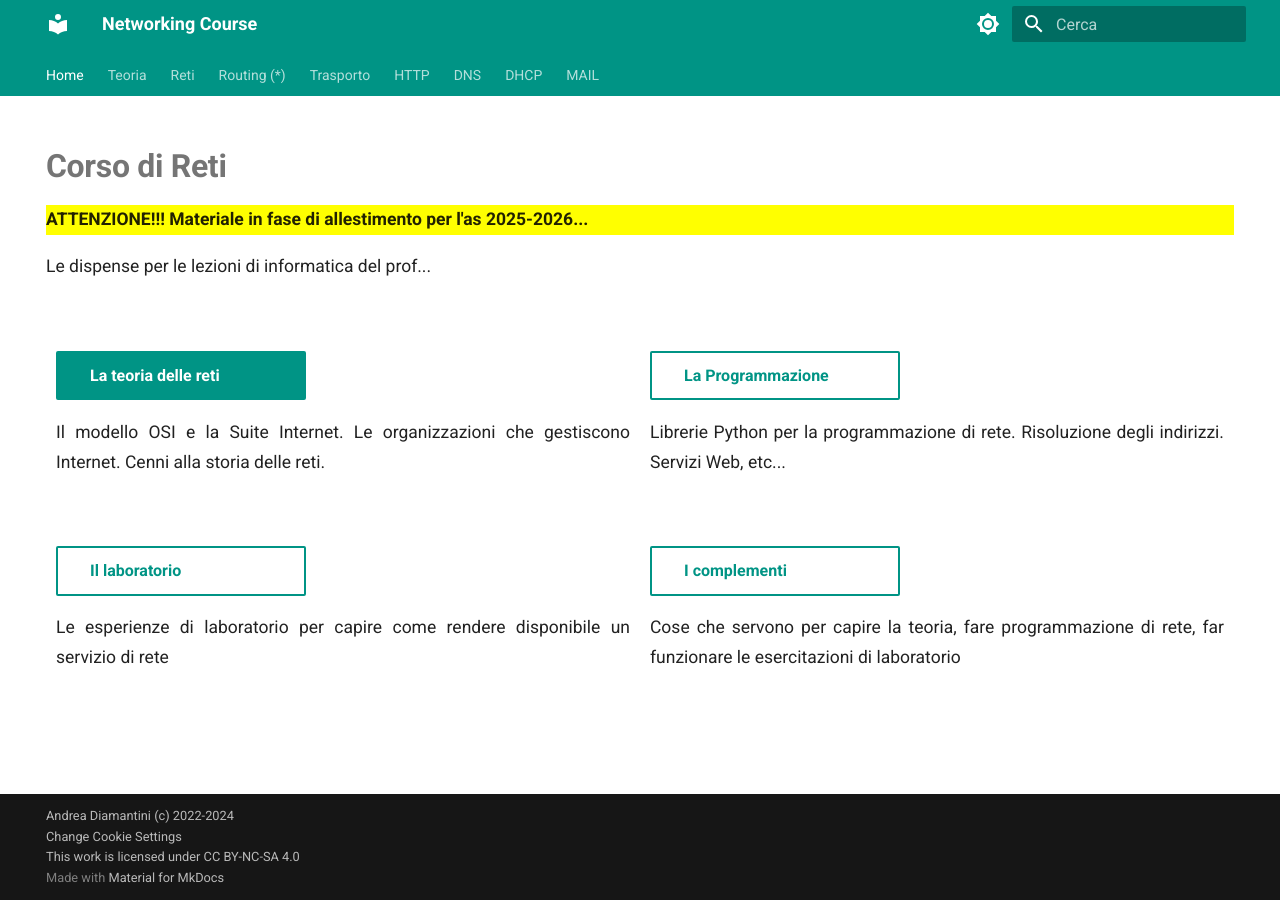
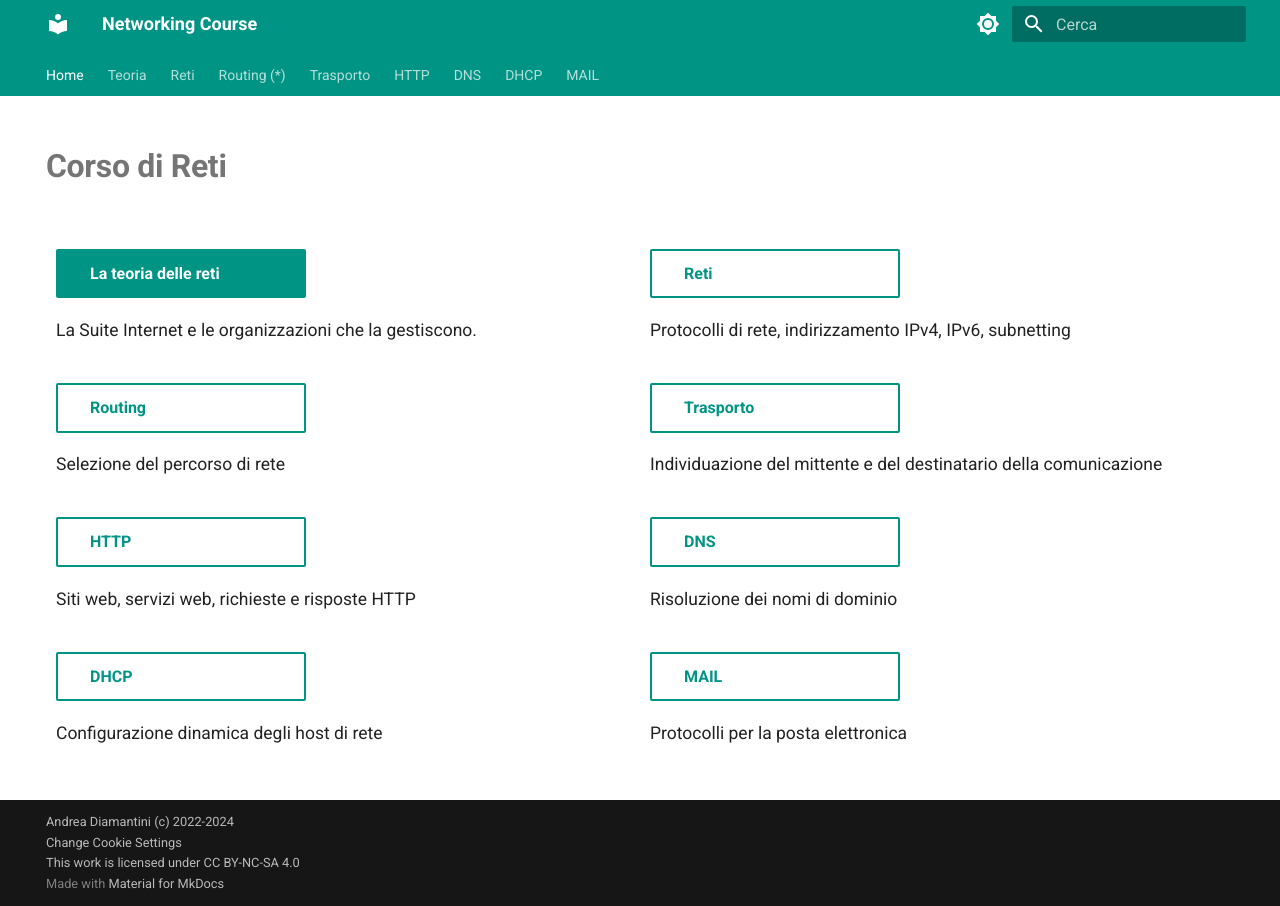
Before and after one commit to adjamhub/nethandouts, an MkDocs documentation site: the page built from docs/index.md, in a window 1280 px wide. Built offline with MkDocs 1.6.1 and Material for MkDocs 9.7.7, drawn with Linux system fonts in a browser that asks for light colours.

Commit message:
last fixes

```diff
--- a/docs/index.md
+++ b/docs/index.md
@@ -15,14 +15,9 @@ hide:
 
 <!-- xxxxxxxxxxxxxxxxxxxxxxxxxxxxxxxxxxxxxxxxxxxxxxxxxxxxxxxxxxxxxxxxxxxxxxxxxxxxxxx -->
 <section class="">
-
 <h1 style="font-weight:bold;margin:0px">Corso di Reti</h1>
-<p style="background:yellow"><b>ATTENZIONE!!! Materiale in fase di allestimento per l'as 2025-2026...</b></p>
-<p>Le dispense per le lezioni di informatica del prof...</p>
-
 <br>
 <br>
-
 </section>
 
 <!-- xxxxxxxxxxxxxxxxxxxxxxxxxxxxxxxxxxxxxxxxxxxxxxxxxxxxxxxxxxxxxxxxxxxxxxxxxxxxxxx -->
@@ -30,33 +25,44 @@ hide:
 
 <div class="w3-row">
 
-<div class="w3-half" style="padding:0 10px">
+<div class="w3-half" style="padding:10px">
 <a href="teoria/01_suite_internet/" class="md-button md-button--primary" style="width:250px">La teoria delle reti</a>
-<p>Il modello OSI e la Suite Internet. Le organizzazioni che gestiscono Internet. Cenni alla storia delle reti.</p>
-<br>
-<br>
+<p>La Suite Internet e le organizzazioni che la gestiscono.</p>
 </div>
 
-<div class="w3-half" style="padding:0 10px">
-<a href="programmazione/00_intro/" class="md-button" style="width:250px">La Programmazione</a>
-<p>Librerie Python per la programmazione di rete. Risoluzione degli indirizzi. Servizi Web, etc...</p>
-<br>
-<br>
+<div class="w3-half" style="padding:10px">
+<a href="reti/IndirizzamentoIPv4/" class="md-button" style="width:250px">Reti</a>
+<p>Protocolli di rete, indirizzamento IPv4, IPv6, subnetting</p>
 </div>
 
-<div class="w3-half" style="padding:0 10px">
-<a href="laboratorio/00_intro/" class="md-button" style="width:250px">Il laboratorio</a>
-<p>Le esperienze di laboratorio per capire come rendere disponibile un servizio di rete</p>
-
-<br>
-<br>
+<div class="w3-half" style="padding:10px">
+<a href="routing/network/" class="md-button" style="width:250px">Routing</a>
+<p>Selezione del percorso di rete</p>
 </div>
 
-<div class="w3-half" style="padding:0 10px">
-<a href="complementi/00_intro/" class="md-button" style="width:250px">I complementi</a>
-<p>Cose che servono per capire la teoria, fare programmazione di rete, far funzionare le esercitazioni di laboratorio</p>
-<br>
-<br>
+<div class="w3-half" style="padding:10px">
+<a href="trasporto/transport/" class="md-button" style="width:250px">Trasporto</a>
+<p>Individuazione del mittente e del destinatario della comunicazione</p>
+</div>
+
+<div class="w3-half" style="padding:10px">
+<a href="HTTP/HTTP/" class="md-button" style="width:250px">HTTP</a>
+<p>Siti web, servizi web, richieste e risposte HTTP</p>
+</div>
+
+<div class="w3-half" style="padding:10px">
+<a href="DNS/DNS/" class="md-button" style="width:250px">DNS</a>
+<p>Risoluzione dei nomi di dominio</p>
+</div>
+
+<div class="w3-half" style="padding:10px">
+<a href="DHCP/DHCP/" class="md-button" style="width:250px">DHCP</a>
+<p>Configurazione dinamica degli host di rete</p>
+</div>
+
+<div class="w3-half" style="padding:10px">
+<a href="MAIL/MAIL/" class="md-button" style="width:250px">MAIL</a>
+<p>Protocolli per la posta elettronica</p>
 </div>
 
 </div>
--- a/mkdocs.yml
+++ b/mkdocs.yml
@@ -87,8 +87,8 @@ nav:
     # - Livello Superiore: teoria/700_superior.md
   # ---------------------------------------------------------------
   - Reti:
-    - Indirizzamento IPv4:  reti/th_IndirizzamentoIPv4.md
-    - Subnetting:           reti/th_subnetting.md
+    - Indirizzamento IPv4:  reti/IndirizzamentoIPv4.md
+    - Subnetting:           reti/subnetting.md
     - (PY) ipaddress:       reti/py_ipaddress.md
     - (LAB) ipconfig:       reti/lab_ipconfig.md
     - (LAB) ifconfig,ip:    reti/lab_ifconfig_ip.md
```
Also changed, not shown: docs/reti/IndirizzamentoIPv4.md (renamed from docs/reti/th_IndirizzamentoIPv4.md), docs/reti/subnetting.md (renamed from docs/reti/th_subnetting.md).
